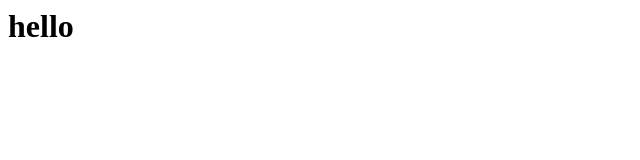
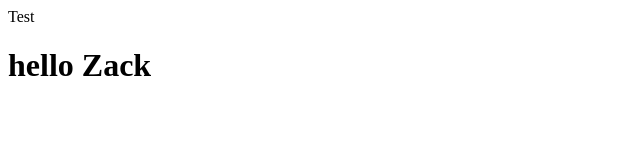
Before and after one commit to zmady/Test, a plain HTML site: page index.html in a window 1280 px wide. Shown: the whole page, without its empty margins (0-640 px from the left). Drawn offline with Linux system fonts and the light colour scheme.

Commit message:
updated index.html

```diff
--- a/index.html
+++ b/index.html
@@ -1 +1,6 @@
-<h1>hello</h1>
+<html>
+<head>Test</head>
+<body>
+<h1>hello Zack</h1>
+</body>
+</html>
```
